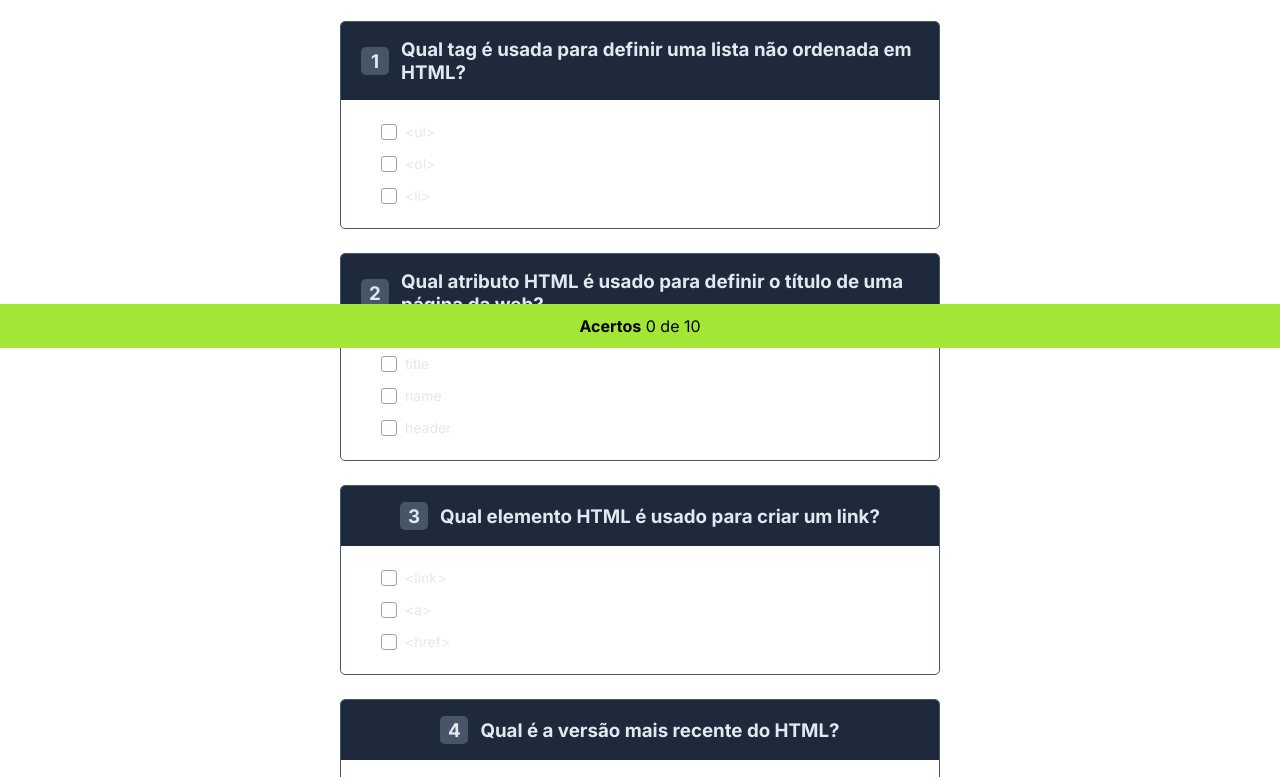
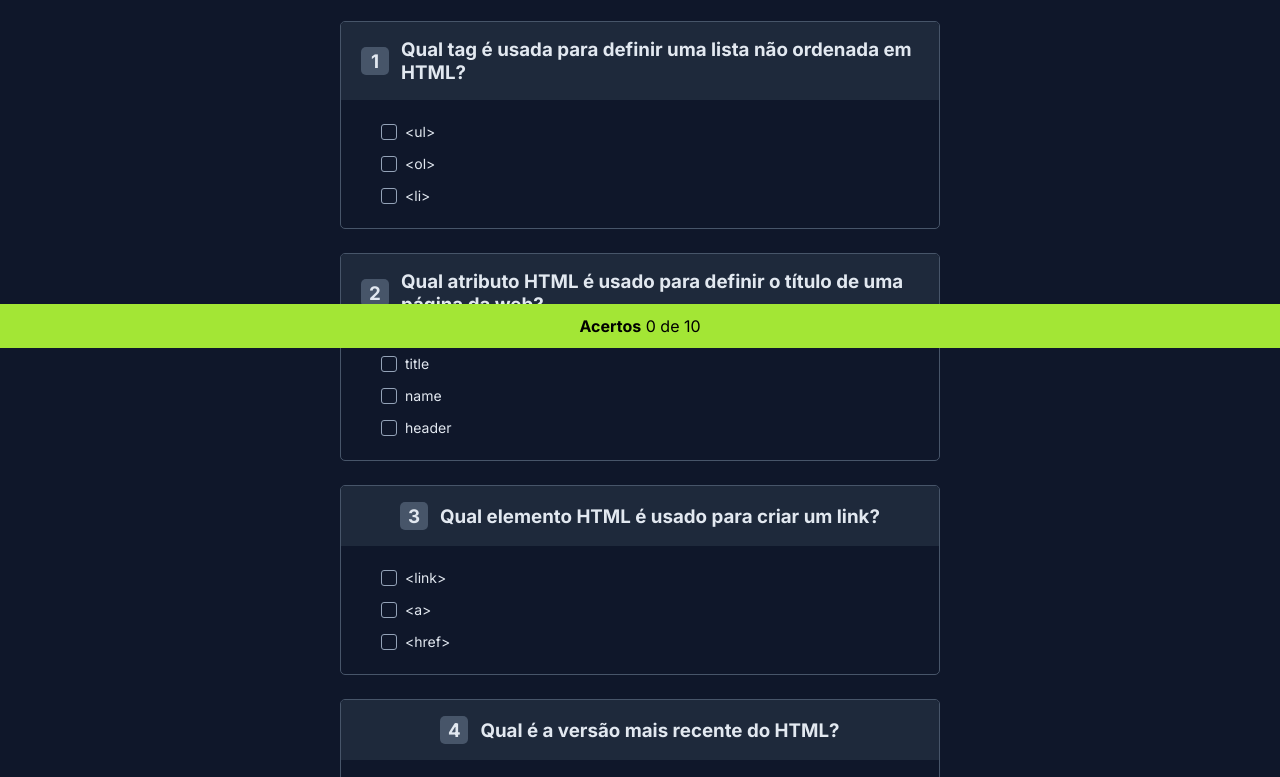
Before and after one commit to fcoutoantonio/quiz-nlw-experts, a plain HTML site: page index.html in a window 1280 px wide. Shown: the part 452-1229 px from the top of the page. Drawn offline with Linux system fonts and the light colour scheme.

Commit message:
projeto finalizado

```diff
--- a/style.css
+++ b/style.css
@@ -13,7 +13,7 @@
 }
 
 body{
-  background-color: 0f172a;
+  background-color: #0f172a;
 }
 
 main {
```
